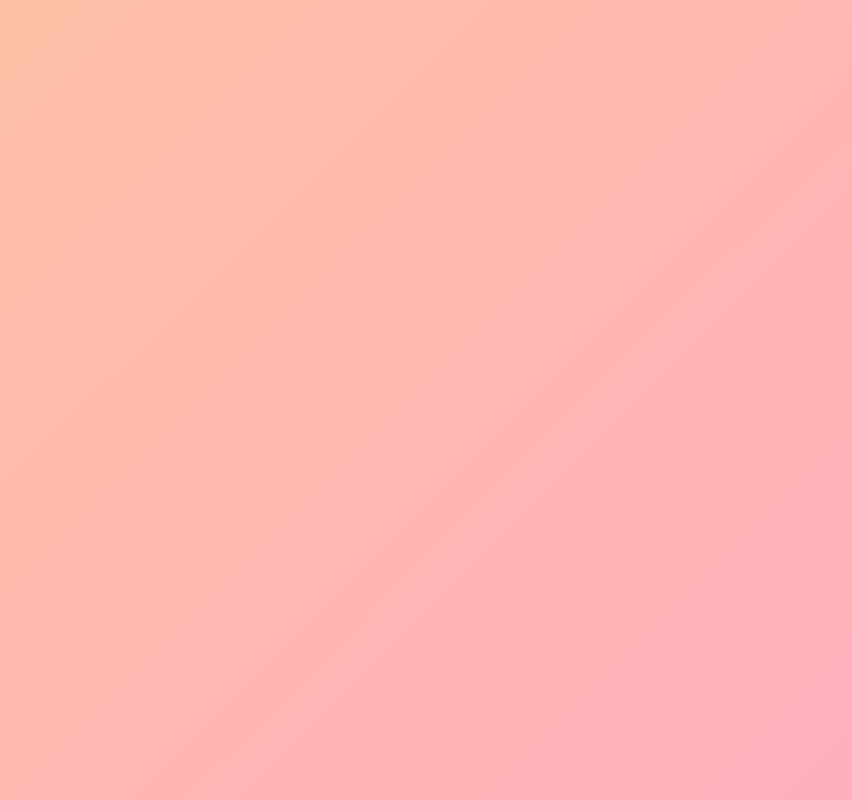
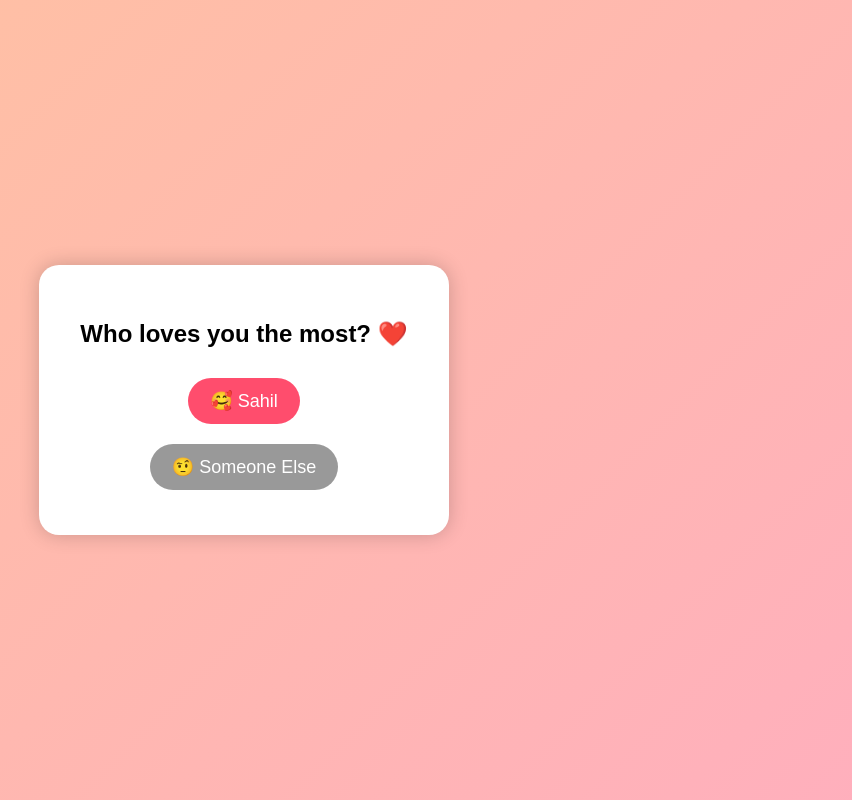
Before and after one commit to Sahilrawat12-stack/For-pari, a plain HTML site: page page3.html in a window 1280 px wide. Shown: the whole page, without its empty margins (396-1248 px from the left). Drawn offline with Linux system fonts and the light colour scheme.

Commit message:
Update page3.html

```diff
--- a/page3.html
+++ b/page3.html
@@ -14,3 +14,62 @@ align-items:center;
 height:100vh;
 background:linear-gradient(135deg,#ffc3a0,#ffafbd);
 font-family:Arial,sans-serif;
+}
+
+.box{
+background:white;
+padding:35px;
+border-radius:20px;
+text-align:center;
+box-shadow:0 0 20px rgba(0,0,0,0.2);
+width:340px;
+}
+
+button{
+padding:12px 22px;
+font-size:18px;
+border:none;
+border-radius:25px;
+cursor:pointer;
+margin:10px;
+}
+
+#sahil{
+background:#ff4d6d;
+color:white;
+}
+
+#other{
+background:#999;
+color:white;
+}
+</style>
+
+</head>
+
+<body>
+
+<div class="box">
+
+<h2>Who loves you the most? ❤️</h2>
+
+<button id="sahil" onclick="correct()">🥰 Sahil</button>
+
+<button id="other" onclick="wrong()">🤨 Someone Else</button>
+
+</div>
+
+<script>
+
+function correct(){
+window.location.href="./page4.html";
+}
+
+function wrong(){
+alert("❌ Wrong Answer 😂\nTry Again ❤️");
+}
+
+</script>
+
+</body>
+</html>
```
